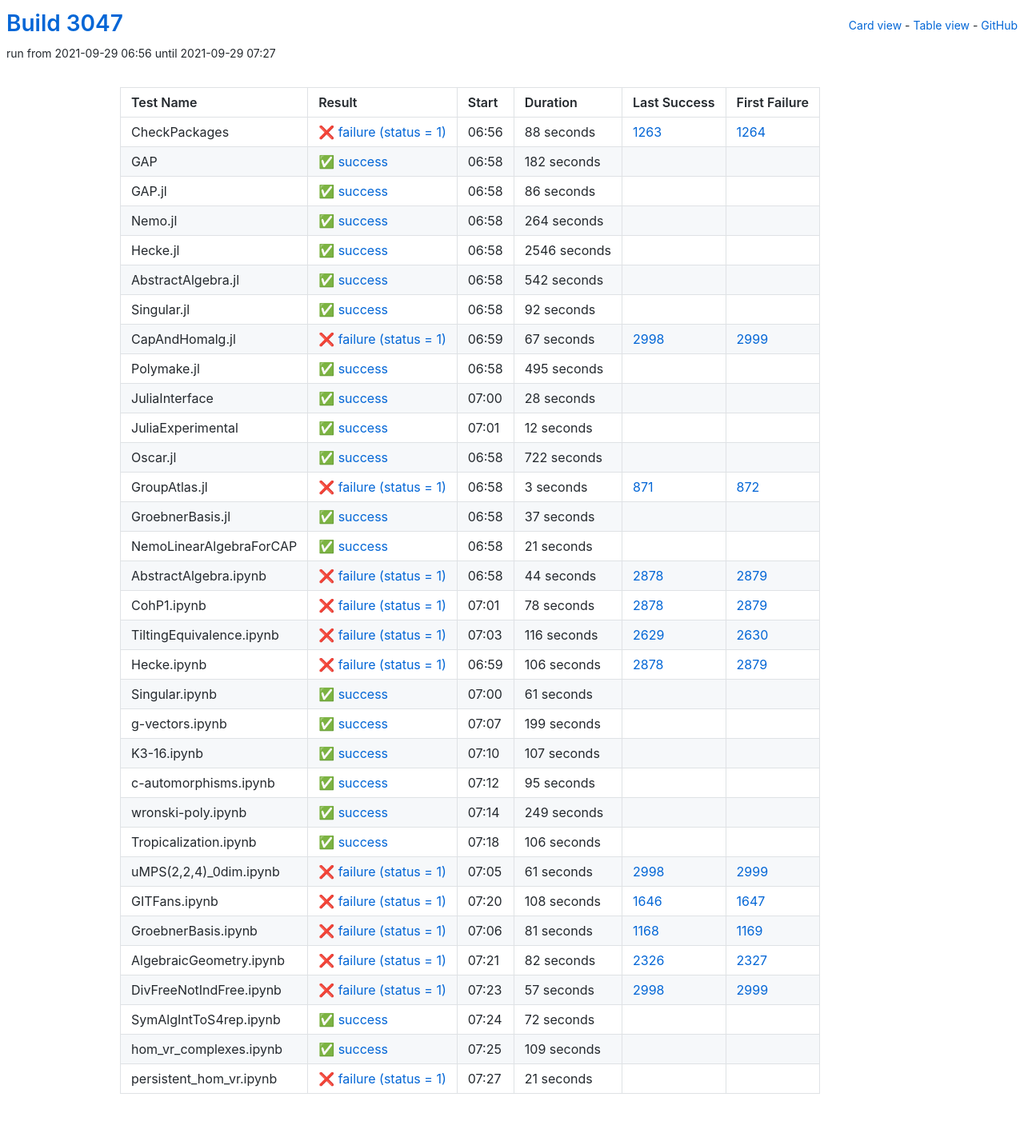
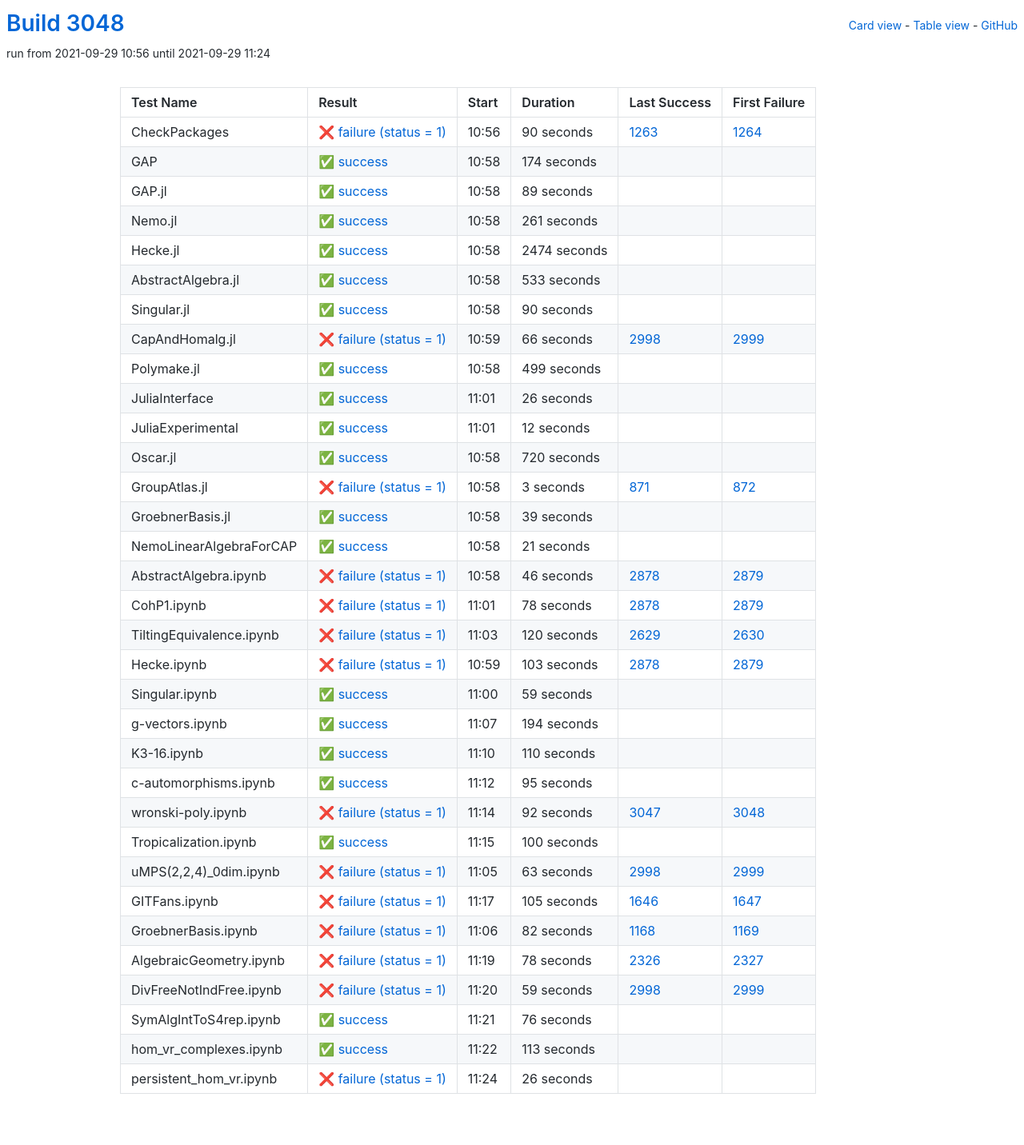
Before and after one commit to oscar-system/oscar-ci-status-stable, a Jekyll site: the page built from table.html, in a window 1280 px wide. Shown: the whole page at 80% size. Built offline with Jekyll 4.4.1, drawn with Linux system fonts in a browser that asks for light colours.

Commit message:
Build #3048

```diff
--- a/_data/ci.yml
+++ b/_data/ci.yml
@@ -1,6 +1,6 @@
 ---
-build: 3047
-build_url: https://oscarci.mathematik.uni-kl.de/job/oscar-stable/3047/
+build: 3048
+build_url: https://oscarci.mathematik.uni-kl.de/job/oscar-stable/3048/
 job: oscar-stable
 organization: oscar-system
 repo: oscar-ci-status-stable
@@ -8,128 +8,128 @@ repourl: https://github.com/oscar-system/oscar-ci-status-stable
 tests:
 - name: CheckPackages
   id: checkpackages
-  log: https://oscarci.mathematik.uni-kl.de/job/oscar-stable/3047/artifact/logs/build-3047/CheckPackages.log
-  start: 2021-09-29 06:56
+  log: https://oscarci.mathematik.uni-kl.de/job/oscar-stable/3048/artifact/logs/build-3048/CheckPackages.log
+  start: 2021-09-29 10:56
   success: false
   exitcode: 1
   status: failure
-  duration: 88
+  duration: 90
   last_success: 1263
   last_success_url: https://oscarci.mathematik.uni-kl.de/job/oscar-stable/1263/
   first_failure: 1264
   first_failure_url: https://oscarci.mathematik.uni-kl.de/job/oscar-stable/1264/
 - name: GAP
   id: gap
-  log: https://oscarci.mathematik.uni-kl.de/job/oscar-stable/3047/artifact/logs/build-3047/GAP.log
-  start: 2021-09-29 06:58
+  log: https://oscarci.mathematik.uni-kl.de/job/oscar-stable/3048/artifact/logs/build-3048/GAP.log
+  start: 2021-09-29 10:58
   success: true
   exitcode: 0
   status: success
-  duration: 182
+  duration: 174
   last_success: false
   last_success_url:
   first_failure: false
   first_failure_url:
 - name: GAP.jl
   id: gap-jl
-  log: https://oscarci.mathematik.uni-kl.de/job/oscar-stable/3047/artifact/logs/build-3047/GAP.jl.log
-  start: 2021-09-29 06:58
+  log: https://oscarci.mathematik.uni-kl.de/job/oscar-stable/3048/artifact/logs/build-3048/GAP.jl.log
+  start: 2021-09-29 10:58
   success: true
   exitcode: 0
   status: success
-  duration: 86
+  duration: 89
   last_success: false
   last_success_url:
   first_failure: false
   first_failure_url:
 - name: Nemo.jl
   id: nemo-jl
-  log: https://oscarci.mathematik.uni-kl.de/job/oscar-stable/3047/artifact/logs/build-3047/Nemo.jl.log
-  start: 2021-09-29 06:58
+  log: https://oscarci.mathematik.uni-kl.de/job/oscar-stable/3048/artifact/logs/build-3048/Nemo.jl.log
+  start: 2021-09-29 10:58
   success: true
   exitcode: 0
   status: success
-  duration: 264
+  duration: 261
   last_success: false
   last_success_url:
   first_failure: false
   first_failure_url:
 - name: Hecke.jl
   id: hecke-jl
-  log: https://oscarci.mathematik.uni-kl.de/job/oscar-stable/3047/artifact/logs/build-3047/Hecke.jl.log
-  start: 2021-09-29 06:58
+  log: https://oscarci.mathematik.uni-kl.de/job/oscar-stable/3048/artifact/logs/build-3048/Hecke.jl.log
+  start: 2021-09-29 10:58
   success: true
   exitcode: 0
   status: success
-  duration: 2546
+  duration: 2474
   last_success: false
   last_success_url:
   first_failure: false
   first_failure_url:
 - name: AbstractAlgebra.jl
   id: abstractalgebra-jl
-  log: https://oscarci.mathematik.uni-kl.de/job/oscar-stable/3047/artifact/logs/build-3047/AbstractAlgebra.jl.log
-  start: 2021-09-29 06:58
+  log: https://oscarci.mathematik.uni-kl.de/job/oscar-stable/3048/artifact/logs/build-3048/AbstractAlgebra.jl.log
+  start: 2021-09-29 10:58
   success: true
   exitcode: 0
   status: success
-  duration: 542
+  duration: 533
   last_success: false
   last_success_url:
   first_failure: false
   first_failure_url:
 - name: Singular.jl
   id: singular-jl
-  log: https://oscarci.mathematik.uni-kl.de/job/oscar-stable/3047/artifact/logs/build-3047/Singular.jl.log
-  start: 2021-09-29 06:58
+  log: https://oscarci.mathematik.uni-kl.de/job/oscar-stable/3048/artifact/logs/build-3048/Singular.jl.log
+  start: 2021-09-29 10:58
   success: true
   exitcode: 0
   status: success
-  duration: 92
+  duration: 90
   last_success: false
   last_success_url:
   first_failure: false
   first_failure_url:
 - name: CapAndHomalg.jl
   id: capandhomalg-jl
-  log: https://oscarci.mathematik.uni-kl.de/job/oscar-stable/3047/artifact/logs/build-3047/CapAndHomalg.jl.log
-  start: 2021-09-29 06:59
+  log: https://oscarci.mathematik.uni-kl.de/job/oscar-stable/3048/artifact/logs/build-3048/CapAndHomalg.jl.log
+  start: 2021-09-29 10:59
   success: false
   exitcode: 1
   status: failure
-  duration: 67
+  duration: 66
   last_success: 2998
   last_success_url: https://oscarci.mathematik.uni-kl.de/job/oscar-stable/2998/
   first_failure: 2999
   first_failure_url: https://oscarci.mathematik.uni-kl.de/job/oscar-stable/2999/
 - name: Polymake.jl
   id: polymake-jl
-  log: https://oscarci.mathematik.uni-kl.de/job/oscar-stable/3047/artifact/logs/build-3047/Polymake.jl.log
-  start: 2021-09-29 06:58
+  log: https://oscarci.mathematik.uni-kl.de/job/oscar-stable/3048/artifact/logs/build-3048/Polymake.jl.log
+  start: 2021-09-29 10:58
   success: true
   exitcode: 0
   status: success
-  duration: 495
+  duration: 499
   last_success: false
   last_success_url:
   first_failure: false
   first_failure_url:
 - name: JuliaInterface
   id: juliainterface
-  log: https://oscarci.mathematik.uni-kl.de/job/oscar-stable/3047/artifact/logs/build-3047/JuliaInterface.log
-  start: 2021-09-29 07:00
+  log: https://oscarci.mathematik.uni-kl.de/job/oscar-stable/3048/artifact/logs/build-3048/JuliaInterface.log
+  start: 2021-09-29 11:01
   success: true
   exitcode: 0
   status: success
-  duration: 28
+  duration: 26
   last_success: false
   last_success_url:
   first_failure: false
   first_failure_url:
 - name: JuliaExperimental
   id: juliaexperimental
-  log: https://oscarci.mathematik.uni-kl.de/job/oscar-stable/3047/artifact/logs/build-3047/JuliaExperimental.log
-  start: 2021-09-29 07:01
+  log: https://oscarci.mathematik.uni-kl.de/job/oscar-stable/3048/artifact/logs/build-3048/JuliaExperimental.log
+  start: 2021-09-29 11:01
   success: true
   exitcode: 0
   status: success
@@ -140,20 +140,20 @@ tests:
   first_failure_url:
 - name: Oscar.jl
   id: oscar-jl
-  log: https://oscarci.mathematik.uni-kl.de/job/oscar-stable/3047/artifact/logs/build-3047/Oscar.jl.log
-  start: 2021-09-29 06:58
+  log: https://oscarci.mathematik.uni-kl.de/job/oscar-stable/3048/artifact/logs/build-3048/Oscar.jl.log
+  start: 2021-09-29 10:58
   success: true
   exitcode: 0
   status: success
-  duration: 722
+  duration: 720
   last_success: false
   last_success_url:
   first_failure: false
   first_failure_url:
 - name: GroupAtlas.jl
   id: groupatlas-jl
-  log: https://oscarci.mathematik.uni-kl.de/job/oscar-stable/3047/artifact/logs/build-3047/GroupAtlas.jl.log
-  start: 2021-09-29 06:58
+  log: https://oscarci.mathematik.uni-kl.de/job/oscar-stable/3048/artifact/logs/build-3048/GroupAtlas.jl.log
+  start: 2021-09-29 10:58
   success: false
   exitcode: 1
   status: failure
@@ -164,20 +164,20 @@ tests:
   first_failure_url: https://oscarci.mathematik.uni-kl.de/job/oscar-stable/872/
 - name: GroebnerBasis.jl
   id: groebnerbasis-jl
-  log: https://oscarci.mathematik.uni-kl.de/job/oscar-stable/3047/artifact/logs/build-3047/GroebnerBasis.jl.log
-  start: 2021-09-29 06:58
+  log: https://oscarci.mathematik.uni-kl.de/job/oscar-stable/3048/artifact/logs/build-3048/GroebnerBasis.jl.log
+  start: 2021-09-29 10:58
   success: true
   exitcode: 0
   status: success
-  duration: 37
+  duration: 39
   last_success: false
   last_success_url:
   first_failure: false
   first_failure_url:
 - name: NemoLinearAlgebraForCAP
   id: nemolinearalgebraforcap
-  log: https://oscarci.mathematik.uni-kl.de/job/oscar-stable/3047/artifact/logs/build-3047/NemoLinearAlgebraForCAP.log
-  start: 2021-09-29 06:58
+  log: https://oscarci.mathematik.uni-kl.de/job/oscar-stable/3048/artifact/logs/build-3048/NemoLinearAlgebraForCAP.log
+  start: 2021-09-29 10:58
   success: true
   exitcode: 0
   status: success
@@ -188,20 +188,20 @@ tests:
   first_failure_url:
 - name: AbstractAlgebra.ipynb
   id: abstractalgebra-ipynb
-  log: https://oscarci.mathematik.uni-kl.de/job/oscar-stable/3047/artifact/logs/build-3047/AbstractAlgebra.ipynb.log
-  start: 2021-09-29 06:58
+  log: https://oscarci.mathematik.uni-kl.de/job/oscar-stable/3048/artifact/logs/build-3048/AbstractAlgebra.ipynb.log
+  start: 2021-09-29 10:58
   success: false
   exitcode: 1
   status: failure
-  duration: 44
+  duration: 46
   last_success: 2878
   last_success_url: https://oscarci.mathematik.uni-kl.de/job/oscar-stable/2878/
   first_failure: 2879
   first_failure_url: https://oscarci.mathematik.uni-kl.de/job/oscar-stable/2879/
 - name: CohP1.ipynb
   id: cohp1-ipynb
-  log: https://oscarci.mathematik.uni-kl.de/job/oscar-stable/3047/artifact/logs/build-3047/CohP1.ipynb.log
-  start: 2021-09-29 07:01
+  log: https://oscarci.mathematik.uni-kl.de/job/oscar-stable/3048/artifact/logs/build-3048/CohP1.ipynb.log
+  start: 2021-09-29 11:01
   success: false
   exitcode: 1
   status: failure
@@ -212,68 +212,68 @@ tests:
   first_failure_url: https://oscarci.mathematik.uni-kl.de/job/oscar-stable/2879/
 - name: TiltingEquivalence.ipynb
   id: tiltingequivalence-ipynb
-  log: https://oscarci.mathematik.uni-kl.de/job/oscar-stable/3047/artifact/logs/build-3047/TiltingEquivalence.ipynb.log
-  start: 2021-09-29 07:03
+  log: https://oscarci.mathematik.uni-kl.de/job/oscar-stable/3048/artifact/logs/build-3048/TiltingEquivalence.ipynb.log
+  start: 2021-09-29 11:03
   success: false
   exitcode: 1
   status: failure
-  duration: 116
+  duration: 120
   last_success: 2629
   last_success_url: https://oscarci.mathematik.uni-kl.de/job/oscar-stable/2629/
   first_failure: 2630
   first_failure_url: https://oscarci.mathematik.uni-kl.de/job/oscar-stable/2630/
 - name: Hecke.ipynb
   id: hecke-ipynb
-  log: https://oscarci.mathematik.uni-kl.de/job/oscar-stable/3047/artifact/logs/build-3047/Hecke.ipynb.log
-  start: 2021-09-29 06:59
+  log: https://oscarci.mathematik.uni-kl.de/job/oscar-stable/3048/artifact/logs/build-3048/Hecke.ipynb.log
+  start: 2021-09-29 10:59
   success: false
   exitcode: 1
   status: failure
-  duration: 106
+  duration: 103
   last_success: 2878
   last_success_url: https://oscarci.mathematik.uni-kl.de/job/oscar-stable/2878/
   first_failure: 2879
   first_failure_url: https://oscarci.mathematik.uni-kl.de/job/oscar-stable/2879/
 - name: Singular.ipynb
   id: singular-ipynb
-  log: https://oscarci.mathematik.uni-kl.de/job/oscar-stable/3047/artifact/logs/build-3047/Singular.ipynb.log
-  start: 2021-09-29 07:00
+  log: https://oscarci.mathematik.uni-kl.de/job/oscar-stable/3048/artifact/logs/build-3048/Singular.ipynb.log
+  start: 2021-09-29 11:00
   success: true
   exitcode: 0
   status: success
-  duration: 61
+  duration: 59
   last_success: false
   last_success_url:
   first_failure: false
   first_failure_url:
 - name: g-vectors.ipynb
   id: g-vectors-ipynb
-  log: https://oscarci.mathematik.uni-kl.de/job/oscar-stable/3047/artifact/logs/build-3047/g-vectors.ipynb.log
-  start: 2021-09-29 07:07
+  log: https://oscarci.mathematik.uni-kl.de/job/oscar-stable/3048/artifact/logs/build-3048/g-vectors.ipynb.log
+  start: 2021-09-29 11:07
   success: true
   exitcode: 0
   status: success
-  duration: 199
+  duration: 194
   last_success: false
   last_success_url:
   first_failure: false
   first_failure_url:
 - name: K3-16.ipynb
   id: k3-16-ipynb
-  log: https://oscarci.mathematik.uni-kl.de/job/oscar-stable/3047/artifact/logs/build-3047/K3-16.ipynb.log
-  start: 2021-09-29 07:10
+  log: https://oscarci.mathematik.uni-kl.de/job/oscar-stable/3048/artifact/logs/build-3048/K3-16.ipynb.log
+  start: 2021-09-29 11:10
   success: true
   exitcode: 0
   status: success
-  duration: 107
+  duration: 110
   last_success: false
   last_success_url:
   first_failure: false
   first_failure_url:
 - name: c-automorphisms.ipynb
   id: c-automorphisms-ipynb
-  log: https://oscarci.mathematik.uni-kl.de/job/oscar-stable/3047/artifact/logs/build-3047/c-automorphisms.ipynb.log
-  start: 2021-09-29 07:12
+  log: https://oscarci.mathematik.uni-kl.de/job/oscar-stable/3048/artifact/logs/build-3048/c-automorphisms.ipynb.log
+  start: 2021-09-29 11:12
   success: true
   exitcode: 0
   status: success
@@ -284,120 +284,120 @@ tests:
   first_failure_url:
 - name: wronski-poly.ipynb
   id: wronski-poly-ipynb
-  log: https://oscarci.mathematik.uni-kl.de/job/oscar-stable/3047/artifact/logs/build-3047/wronski-poly.ipynb.log
-  start: 2021-09-29 07:14
+  log: https://oscarci.mathematik.uni-kl.de/job/oscar-stable/3048/artifact/logs/build-3048/wronski-poly.ipynb.log
+  start: 2021-09-29 11:14
+  success: false
+  exitcode: 1
+  status: failure
+  duration: 92
+  last_success: 3047
+  last_success_url: https://oscarci.mathematik.uni-kl.de/job/oscar-stable/3047/
+  first_failure: 3048
+  first_failure_url: https://oscarci.mathematik.uni-kl.de/job/oscar-stable/3048/
+- name: Tropicalization.ipynb
+  id: tropicalization-ipynb
+  log: https://oscarci.mathematik.uni-kl.de/job/oscar-stable/3048/artifact/logs/build-3048/Tropicalization.ipynb.log
+  start: 2021-09-29 11:15
   success: true
   exitcode: 0
   status: success
-  duration: 249
-  last_success: false
-  last_success_url:
-  first_failure: false
-  first_failure_url:
-- name: Tropicalization.ipynb
-  id: tropicalization-ipynb
-  log: https://oscarci.mathematik.uni-kl.de/job/oscar-stable/3047/artifact/logs/build-3047/Tropicalization.ipynb.log
-  start: 2021-09-29 07:18
-  success: true
-  exitcode: 0
-  status: success
-  duration: 106
+  duration: 100
   last_success: false
   last_success_url:
   first_failure: false
   first_failure_url:
 - name: uMPS(2,2,4)_0dim.ipynb
   id: umps-2-2-4-0dim-ipynb
-  log: https://oscarci.mathematik.uni-kl.de/job/oscar-stable/3047/artifact/logs/build-3047/uMPS-2-2-4-_0dim.ipynb.log
-  start: 2021-09-29 07:05
+  log: https://oscarci.mathematik.uni-kl.de/job/oscar-stable/3048/artifact/logs/build-3048/uMPS-2-2-4-_0dim.ipynb.log
+  start: 2021-09-29 11:05
   success: false
   exitcode: 1
   status: failure
-  duration: 61
+  duration: 63
   last_success: 2998
   last_success_url: https://oscarci.mathematik.uni-kl.de/job/oscar-stable/2998/
   first_failure: 2999
   first_failure_url: https://oscarci.mathematik.uni-kl.de/job/oscar-stable/2999/
 - name: GITFans.ipynb
   id: gitfans-ipynb
-  log: https://oscarci.mathematik.uni-kl.de/job/oscar-stable/3047/artifact/logs/build-3047/GITFans.ipynb.log
-  start: 2021-09-29 07:20
+  log: https://oscarci.mathematik.uni-kl.de/job/oscar-stable/3048/artifact/logs/build-3048/GITFans.ipynb.log
+  start: 2021-09-29 11:17
   success: false
   exitcode: 1
   status: failure
-  duration: 108
+  duration: 105
   last_success: 1646
   last_success_url: https://oscarci.mathematik.uni-kl.de/job/oscar-stable/1646/
   first_failure: 1647
   first_failure_url: https://oscarci.mathematik.uni-kl.de/job/oscar-stable/1647/
 - name: GroebnerBasis.ipynb
   id: groebnerbasis-ipynb
-  log: https://oscarci.mathematik.uni-kl.de/job/oscar-stable/3047/artifact/logs/build-3047/GroebnerBasis.ipynb.log
-  start: 2021-09-29 07:06
+  log: https://oscarci.mathematik.uni-kl.de/job/oscar-stable/3048/artifact/logs/build-3048/GroebnerBasis.ipynb.log
+  start: 2021-09-29 11:06
   success: false
   exitcode: 1
   status: failure
-  duration: 81
+  duration: 82
   last_success: 1168
   last_success_url: https://oscarci.mathematik.uni-kl.de/job/oscar-stable/1168/
   first_failure: 1169
   first_failure_url: https://oscarci.mathematik.uni-kl.de/job/oscar-stable/1169/
 - name: AlgebraicGeometry.ipynb
   id: algebraicgeometry-ipynb
-  log: https://oscarci.mathematik.uni-kl.de/job/oscar-stable/3047/artifact/logs/build-3047/AlgebraicGeometry.ipynb.log
-  start: 2021-09-29 07:21
+  log: https://oscarci.mathematik.uni-kl.de/job/oscar-stable/3048/artifact/logs/build-3048/AlgebraicGeometry.ipynb.log
+  start: 2021-09-29 11:19
   success: false
   exitcode: 1
   status: failure
-  duration: 82
+  duration: 78
   last_success: 2326
   last_success_url: https://oscarci.mathematik.uni-kl.de/job/oscar-stable/2326/
   first_failure: 2327
   first_failure_url: https://oscarci.mathematik.uni-kl.de/job/oscar-stable/2327/
 - name: DivFreeNotIndFree.ipynb
   id: divfreenotindfree-ipynb
-  log: https://oscarci.mathematik.uni-kl.de/job/oscar-stable/3047/artifact/logs/build-3047/DivFreeNotIndFree.ipynb.log
-  start: 2021-09-29 07:23
+  log: https://oscarci.mathematik.uni-kl.de/job/oscar-stable/3048/artifact/logs/build-3048/DivFreeNotIndFree.ipynb.log
+  start: 2021-09-29 11:20
   success: false
   exitcode: 1
   status: failure
-  duration: 57
+  duration: 59
   last_success: 2998
   last_success_url: https://oscarci.mathematik.uni-kl.de/job/oscar-stable/2998/
   first_failure: 2999
   first_failure_url: https://oscarci.mathematik.uni-kl.de/job/oscar-stable/2999/
 - name: SymAlgIntToS4rep.ipynb
   id: symalginttos4rep-ipynb
-  log: https://oscarci.mathematik.uni-kl.de/job/oscar-stable/3047/artifact/logs/build-3047/SymAlgIntToS4rep.ipynb.log
-  start: 2021-09-29 07:24
+  log: https://oscarci.mathematik.uni-kl.de/job/oscar-stable/3048/artifact/logs/build-3048/SymAlgIntToS4rep.ipynb.log
+  start: 2021-09-29 11:21
   success: true
   exitcode: 0
   status: success
-  duration: 72
+  duration: 76
   last_success: false
   last_success_url:
   first_failure: false
   first_failure_url:
 - name: hom_vr_complexes.ipynb
   id: hom-vr-complexes-ipynb
-  log: https://oscarci.mathematik.uni-kl.de/job/oscar-stable/3047/artifact/logs/build-3047/hom_vr_complexes.ipynb.log
-  start: 2021-09-29 07:25
+  log: https://oscarci.mathematik.uni-kl.de/job/oscar-stable/3048/artifact/logs/build-3048/hom_vr_complexes.ipynb.log
+  start: 2021-09-29 11:22
   success: true
   exitcode: 0
   status: success
-  duration: 109
+  duration: 113
   last_success: false
   last_success_url:
   first_failure: false
   first_failure_url:
 - name: persistent_hom_vr.ipynb
   id: persistent-hom-vr-ipynb
-  log: https://oscarci.mathematik.uni-kl.de/job/oscar-stable/3047/artifact/logs/build-3047/persistent_hom_vr.ipynb.log
-  start: 2021-09-29 07:27
+  log: https://oscarci.mathematik.uni-kl.de/job/oscar-stable/3048/artifact/logs/build-3048/persistent_hom_vr.ipynb.log
+  start: 2021-09-29 11:24
   success: false
   exitcode: 1
   status: failure
-  duration: 21
+  duration: 26
   last_success: false
   last_success_url:
   first_failure: false
```
Also changed, not shown: README.md.
